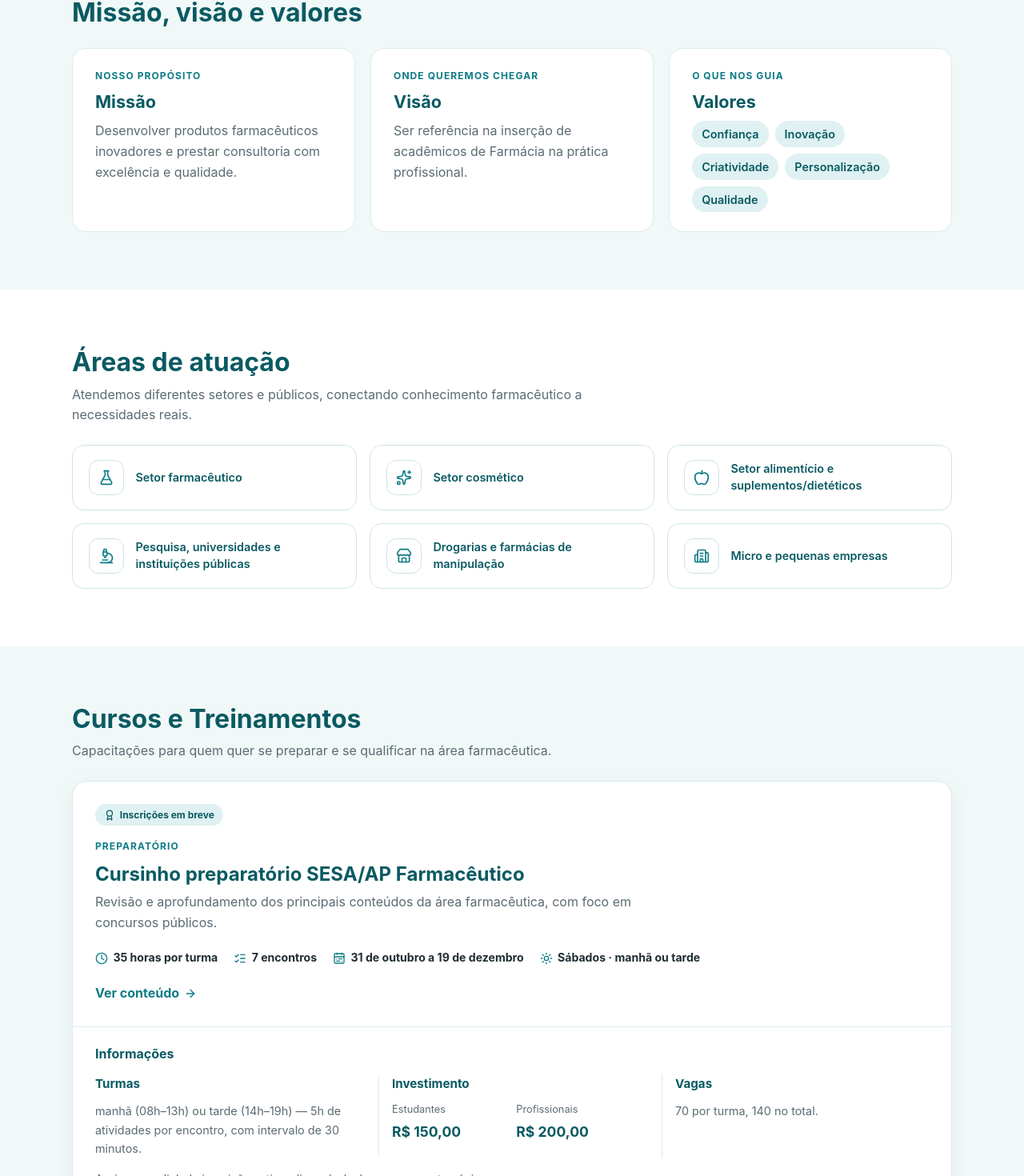
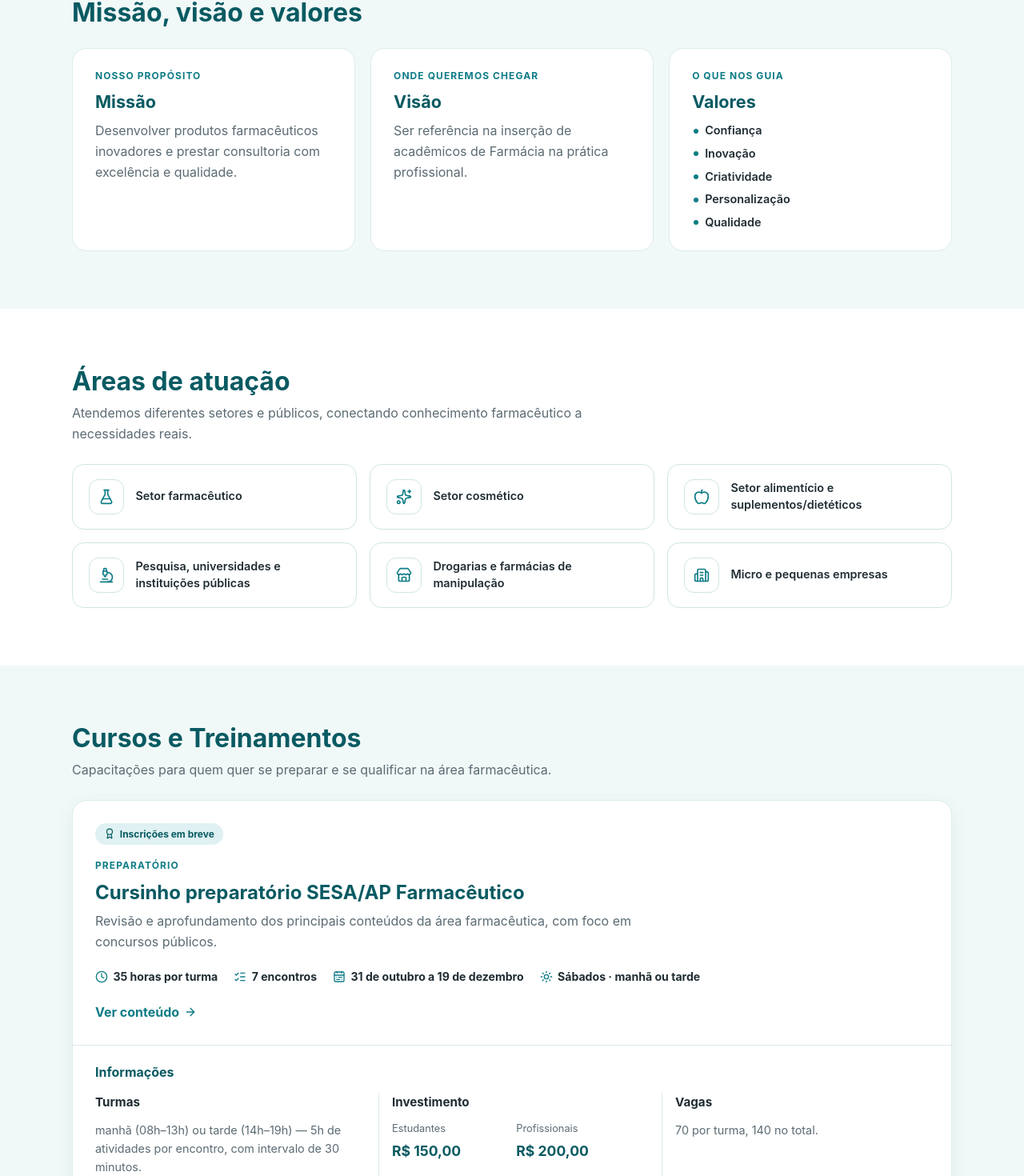
Before and after one commit to paula-maria/apotech-site, a React (Vite) app: page / in a window 1280 px wide. Shown: the part 1264-2734 px from the top of the page at 80% size. Built offline with nearby package versions, Linux system fonts and the light colour scheme.

Commit message:
refactor: remove course info note and update identity values layout for improved clarity

```diff
--- a/src/components/Cursos.tsx
+++ b/src/components/Cursos.tsx
@@ -53,7 +53,6 @@ export default function Cursos() {
               </div>
             ))}
           </div>
-          {!INSCRICAO_URL && <p className="course-info-note">Assim que o link de inscrição estiver disponível, ele aparece nesta página.</p>}
         </div>
       </article>
     </Section>
--- a/src/index.css
+++ b/src/index.css
@@ -113,15 +113,15 @@ section[id] { scroll-margin-top: 70px; }
 }
 .identity-card h3 { margin-bottom: .65rem; font-size: 1.35rem; }
 .identity-card p { color: var(--muted); }
-.identity-values { display: flex; flex-wrap: wrap; gap: .5rem; }
+.identity-values { display: grid; gap: .35rem; }
 .identity-values li {
-  padding: .3rem .75rem;
-  border-radius: 999px;
-  background: #dff1f2;
-  color: var(--primary-dark);
+  position: relative;
+  padding-left: 1rem;
+  color: var(--text);
   font-size: .9rem;
   font-weight: 600;
 }
+.identity-values li::before { position: absolute; top: .65em; left: .1rem; width: 6px; height: 6px; border-radius: 50%; background: var(--primary); content: ''; }
 @media (hover: hover) {
   .identity-card:hover {
     transform: translateY(-6px);
@@ -154,7 +154,7 @@ section[id] { scroll-margin-top: 70px; }
 .chips { display: flex; flex-wrap: wrap; gap: .6rem; margin-top: 1rem; }
 .chip { background: #dff1f2; color: var(--primary-dark); padding: .3rem .9rem; border-radius: 999px; font-size: .9rem; font-weight: 600; }
 .areas-grid { display: grid; grid-template-columns: repeat(3, minmax(0, 1fr)); gap: 1rem; margin-top: 1.5rem; }
-.area-item { min-height: 82px; display: flex; align-items: center; gap: .9rem; padding: 1rem 1.25rem; border: 1px solid #cfe4e5; border-radius: 15px; background: #fff; color: var(--primary-dark); font-size: .9rem; font-weight: 600; line-height: 1.45; transition: transform .22s ease, box-shadow .22s ease, border-color .22s ease; }
+.area-item { min-height: 82px; display: flex; align-items: center; gap: .9rem; padding: 1rem 1.25rem; border: 1px solid #cfe4e5; border-radius: 15px; background: #fff; color: var(--text); font-size: .9rem; font-weight: 600; line-height: 1.45; transition: transform .22s ease, box-shadow .22s ease, border-color .22s ease; }
 .area-icon { width: 44px; height: 44px; flex: 0 0 44px; display: grid; place-items: center; border: 1px solid #cfe4e5; border-radius: 12px; background: #fff; color: var(--primary); }
 @media (hover: hover) and (pointer: fine) {
   .area-item:hover { transform: translateY(-5px); border-color: var(--primary); box-shadow: 0 12px 24px rgb(9 90 98 / 12%); }
@@ -181,7 +181,7 @@ section[id] { scroll-margin-top: 70px; }
 .about-award { min-height: 280px; display: flex; flex-direction: column; align-items: flex-start; justify-content: center; padding: 1.75rem; border-radius: 16px; background: var(--primary-dark); color: #fff; }
 .about-award-heading { display: flex; align-items: center; gap: .75rem; margin-bottom: .15rem; }
 .about-award-icon { flex: 0 0 auto; color: #fff; }
-.about-award h3 { margin: 0; color: #fff; font-size: 2.2rem; }
+.about-award h3 { margin: 0; color: var(--accent); font-size: 2.2rem; }
 .about-award > strong { color: #fff; }
 .about-award p { margin: .75rem 0 0; color: rgb(255 255 255 / 85%); font-size: .9rem; }
 .about-method-title { margin-top: 3rem; font-size: .85rem; letter-spacing: .07em; text-transform: uppercase; }
@@ -327,7 +327,7 @@ section[id] { scroll-margin-top: 70px; }
 .card-wide { grid-column: 1 / -1; }
 .card-highlight { background: var(--primary-dark); color: #fff; }
 .card-highlight .card-title { color: #fff; }
-.card-highlight .chip { background: var(--accent); color: var(--primary-dark); }
+.card-highlight .chip { border: 1px solid rgb(255 255 255 / 45%); background: transparent; color: #fff; }
 .check-list { display: grid; gap: .4rem; color: var(--muted); font-size: .95rem; }
 .check-list li { position: relative; padding-left: 1.1rem; }
 .check-list li::before { content: ''; position: absolute; left: 0; top: .65em; width: 7px; height: 7px; border-radius: 50%; background: var(--accent); }
@@ -354,13 +354,12 @@ section[id] { scroll-margin-top: 70px; }
 .course-info-grid { display: grid; grid-template-columns: repeat(3, minmax(0, 1fr)); gap: 1.25rem; }
 .course-info-item { min-width: 0; padding: 0 1rem; border-left: 1px solid #dcebec; }
 .course-info-item:first-child { padding-left: 0; border-left: 0; }
-.course-info-item h5 { margin: 0 0 .65rem; color: var(--primary-dark); font-size: .95rem; }
+.course-info-item h5 { margin: 0 0 .65rem; color: var(--text); font-size: .95rem; }
 .course-info-item p { margin: 0; color: var(--muted); font-size: .9rem; }
 .course-prices { display: grid; grid-template-columns: repeat(2, minmax(0, 1fr)); gap: .6rem; }
 .course-price { display: grid; gap: .2rem; }
 .course-price span { color: var(--muted); font-size: .8rem; }
 .course-price strong { color: var(--primary-dark); font-size: 1.1rem; }
-.course-info-note { margin: 1rem 0 0; color: var(--muted); font-size: .88rem; }
 @media (max-width: 800px) { .course-info-grid { grid-template-columns: 1fr 1fr; } .course-info-item:last-child { grid-column: 1 / -1; } }
 @media (max-width: 560px) { .course-info-grid { grid-template-columns: 1fr; } .course-info-item, .course-info-item:first-child { padding: .85rem 0 0; border: 0; border-top: 1px solid #dcebec; } .course-info-item:first-child { padding-top: 0; border-top: 0; } .course-info-item:last-child { grid-column: auto; } .course-prices { grid-template-columns: 1fr 1fr; } }
 .schedule { margin-top: 1.5rem; border-top: 2px solid var(--primary-dark); }
```
